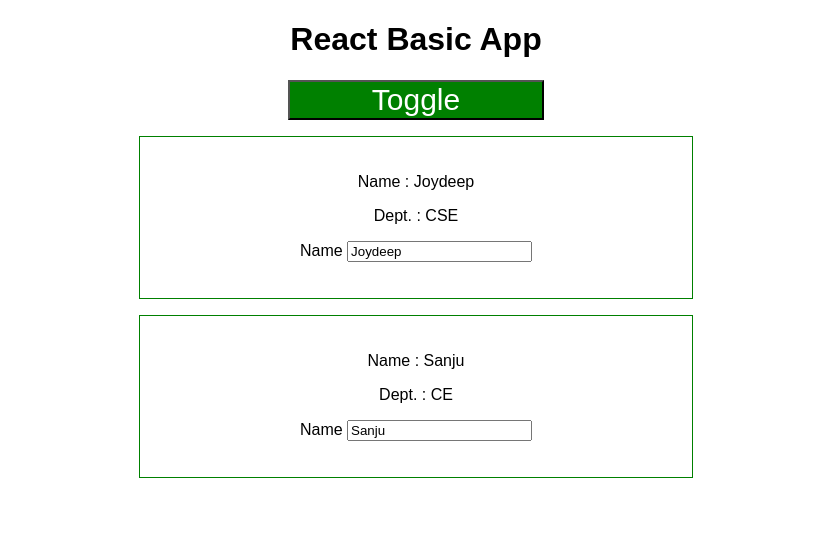
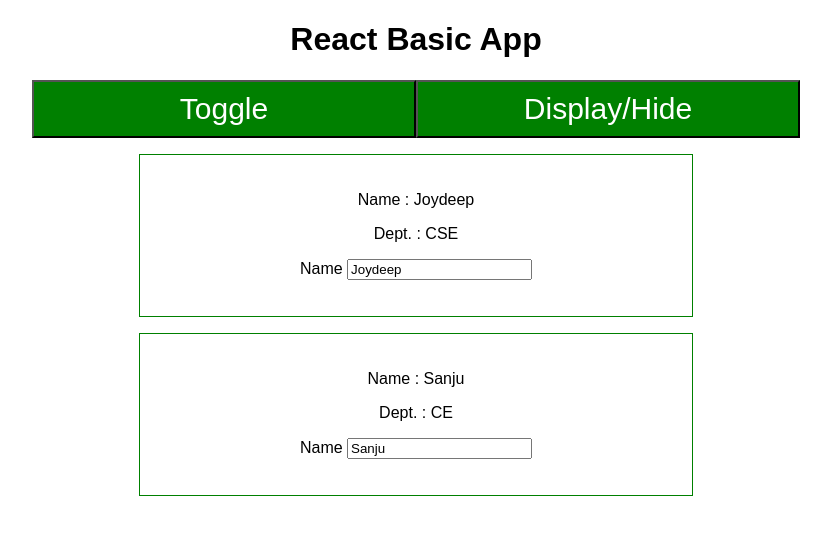
Before and after one commit to joydeep-maiti/React-Basic-App, a React (Create React App) app: page / in a window 1280 px wide. Shown: the top 534 px of the page, without its empty margins (224-1055 px from the left). Built offline with nearby package versions, Linux system fonts and the light colour scheme.

Commit message:
Rendering contents conditionally

```diff
--- a/src/App.css
+++ b/src/App.css
@@ -2,8 +2,9 @@
   text-align: center;
 }
 .BtnStyle {
-  width : 20%;
+  width : 30%;
   font-size: 30px;
   color: white;
   background-color: green;
+  padding: 10px;
 }
--- a/src/App.js
+++ b/src/App.js
@@ -7,7 +7,8 @@ class App extends Component {
     Persons : [
       {name: 'Joydeep', dept: 'CSE'},
       {name: 'Sanju', dept: 'CE' }
-    ]
+    ],
+    displayPersons : true
   }
   changeHandler = (event) => {
     this.setState({
@@ -17,22 +18,35 @@ class App extends Component {
       ]
     })
   }
-  toggleHandler = () => {
+  toggleHandler = (Newname) => {
     console.log('clicked');
       this.setState({
         Persons:[
-          { name: 'Joy', dept: 'CE' },
+          { name: Newname, dept: 'CE' },
           { name: 'Sanju', dept: 'CE' },
         ]
       })
+  }
+  displayHandler = () => {
+    let displayPersons = this.state.displayPersons;
+    this.setState({
+      displayPersons: !displayPersons
+    })
   }
   render() {
     return (
       <div className="App">
         <h1>React Basic App</h1>
-        <button className='BtnStyle' onClick={this.toggleHandler}>Toggle</button>
-        <Persons name={this.state.Persons[0].name} dept={this.state.Persons[0].dept} click={this.changeHandler}/>
-        <Persons name={this.state.Persons[1].name} dept={this.state.Persons[1].dept}/>
+        <button className='BtnStyle' onClick={this.toggleHandler.bind(this,'Joydeep!!!!')}>Toggle</button>
+        <button className='BtnStyle' onClick={this.displayHandler}>Display/Hide</button>
+        {this.state.displayPersons ?
+          <div>
+            <Persons name={this.state.Persons[0].name} dept={this.state.Persons[0].dept} click={this.changeHandler} />
+            <Persons name={this.state.Persons[1].name} dept={this.state.Persons[1].dept} />
+          </div>
+          : null
+        }
+
       </div>
     );
   }
```
